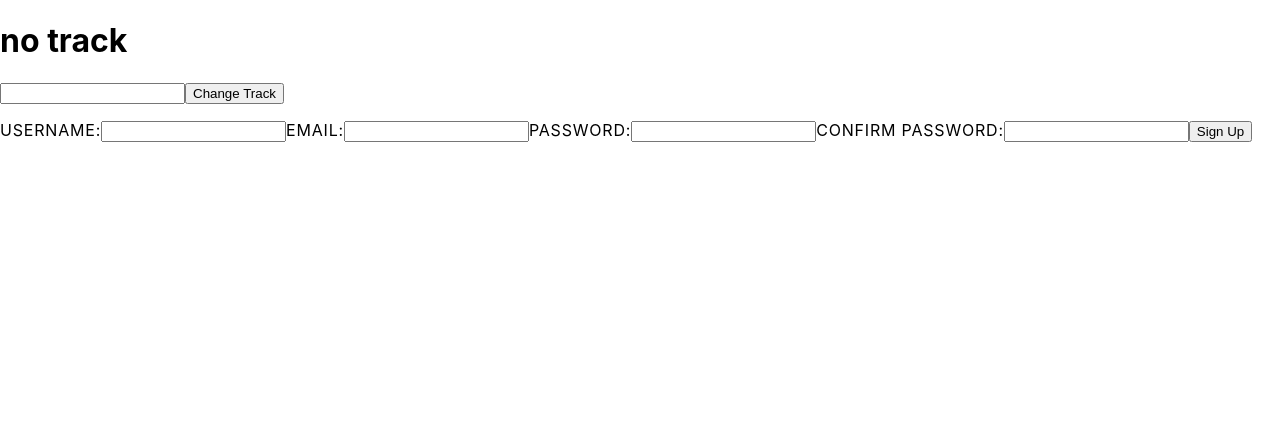
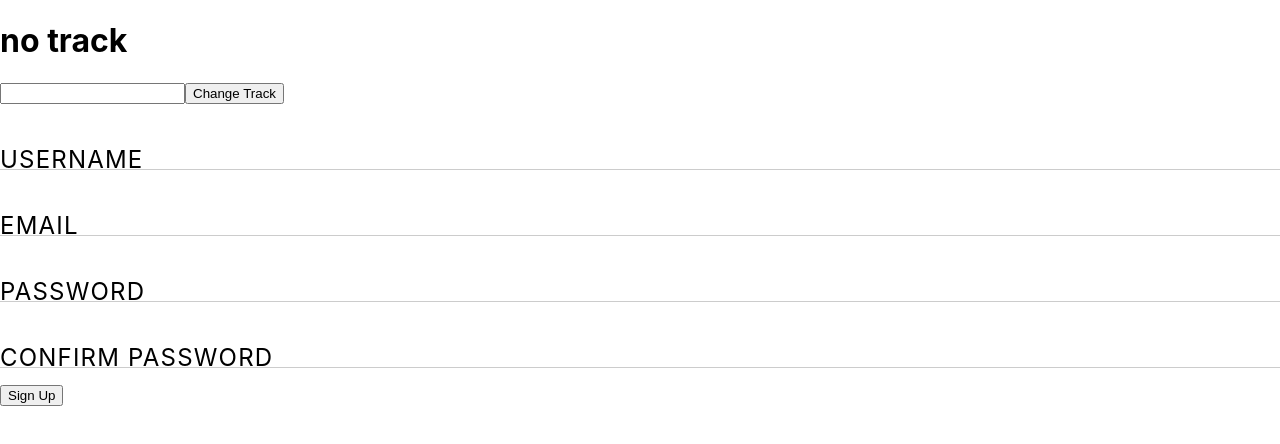
Before and after one commit to MiguelPerezMartinez/apollofy-music-project, a React (Create React App) app in the folder client/: page /register in a window 1280 px wide. Shown: the top 444 px of the page. Built offline with nearby package versions, Linux system fonts and the light colour scheme.

Commit message:
feat #5 : added Input components to Register page

```diff
--- a/client/src/pages/Register/Register.js
+++ b/client/src/pages/Register/Register.js
@@ -1,4 +1,5 @@
 import React, { useState } from "react";
+import Input from "../../components/Input";
 
 function Register() {
   const [username, setUsername] = useState("");
@@ -6,50 +7,55 @@ function Register() {
   const [password, setPasword] = useState("");
   const [confirmPassword, setConfirmPassword] = useState("");
 
-  function handleSubmit() {
-    // Codigo de submiteo
+  function handleSubmit(e) {
+    e.preventDefault();
+    console.log({ username, email, password, confirmPassword });
   }
 
   return (
     <>
       <form onSubmit={handleSubmit}>
-        <label htmlFor="username">Username:</label>
-        <input
+        <Input
           type="text"
           name="username"
           id="username"
-          value={username}
-          onChange={(e) => {
+          label="Username"
+          defaultValue={username}
+          placeholder="Type username"
+          handleChange={(e) => {
             setUsername(e.target.value);
           }}
         />
-        <label htmlFor="email">Email:</label>
-        <input
-          type="text"
+        <Input
+          type="email"
           name="email"
           id="email"
-          value={email}
-          onChange={(e) => {
+          label="Email"
+          defaultValue={email}
+          placeholder="Type email"
+          handleChange={(e) => {
             setEmail(e.target.value);
           }}
         />
-        <label htmlFor="password">Password:</label>
-        <input
-          type="text"
+        <Input
+          type="password"
           name="password"
           id="password"
-          value={password}
-          onChange={(e) => {
+          label="Password"
+          defaultValue=""
+          placeholder="Type password"
+          handleChange={(e) => {
             setPasword(e.target.value);
           }}
         />
-        <label htmlFor="confirm-password">Confirm password:</label>
-        <input
-          type="text"
+        <Input
+          type="password"
           name="confirm-password"
           id="confirm-password"
-          value={confirmPassword}
-          onChange={(e) => {
+          label="Confirm password"
+          defaultValue=""
+          placeholder="Type password"
+          handleChange={(e) => {
             setConfirmPassword(e.target.value);
           }}
         />
```
